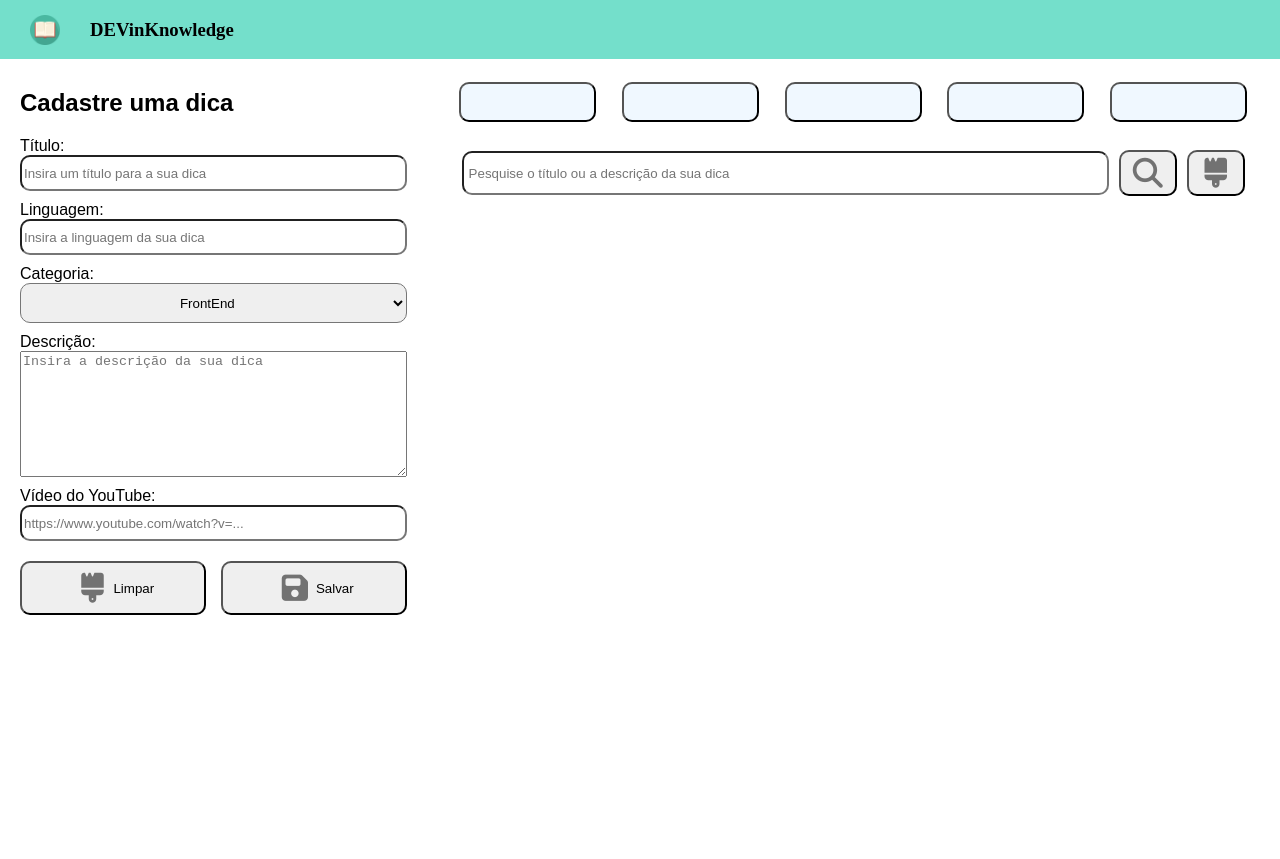
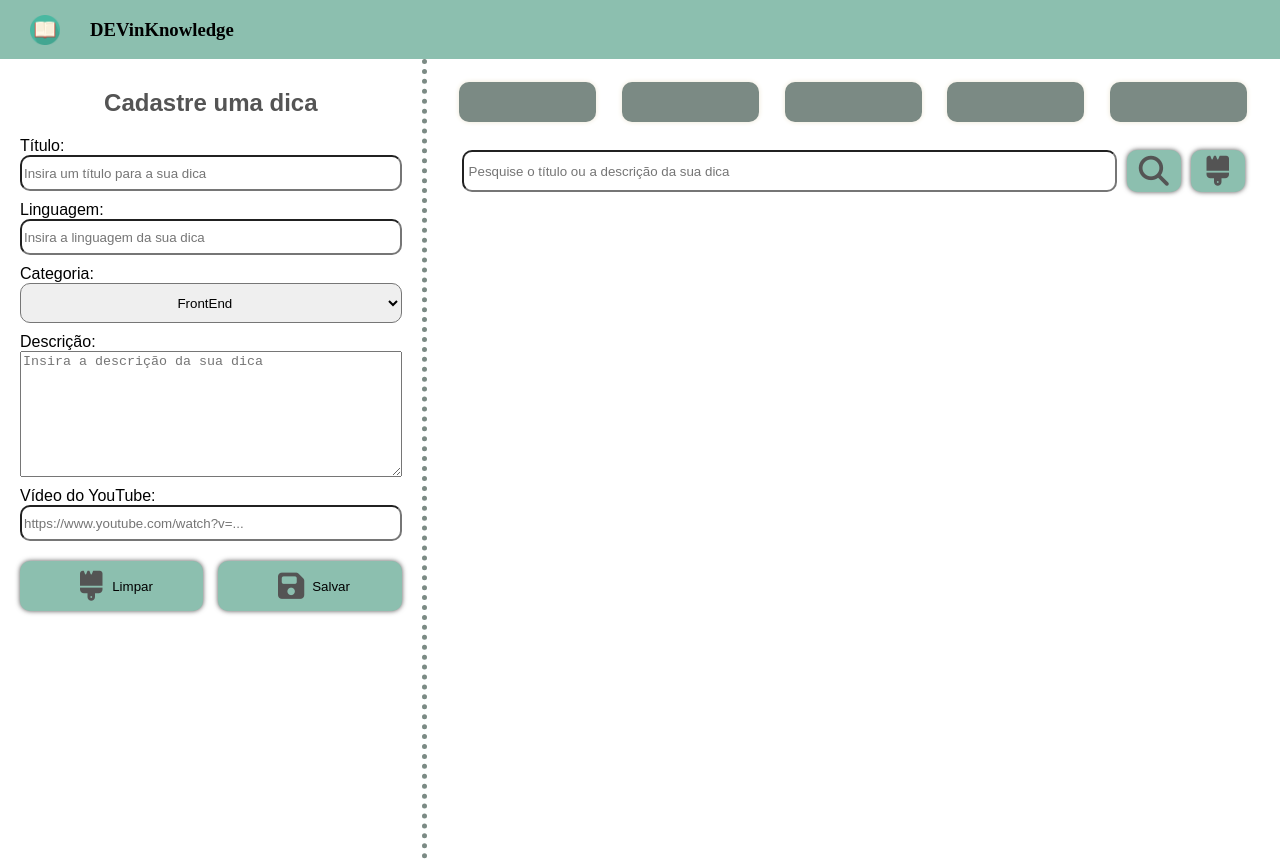
Before and after one commit to RuanUFSC/DEVinKnowledge, a plain HTML site: page index.html in a window 1280 px wide. Before the commit the page ends 800 px from the top, so only its background shows below. Drawn offline with Linux system fonts and the light colour scheme; no server answers.

Commit message:
Alterando paleta de cores

```diff
--- a/style/layout.css
+++ b/style/layout.css
@@ -29,7 +29,6 @@ body {
     box-sizing: border-box;
 }
 
-
 .modal {
     display: none;
     position: fixed;
@@ -43,7 +42,7 @@ body {
 }
 
 .modal-content {
-    background-color: #74dfcb96;
+    background-color: #54545471;
     margin: 7% auto;
     padding: 20px;
     border-radius: 10px;
--- a/style/style.css
+++ b/style/style.css
@@ -1,23 +1,35 @@
 [class*="fa-"]  {
-    color: rgb(114, 114, 114);
+    color: #545454;
     font-size: 30px;
     padding: 5px;
     width: 2.5vw;
 }
 
 [class*="fa-"]:hover {
-    color: rgb(34, 34, 34);
+    color: #7b8a84;
 }
 
 body {
     background-color:#ffffff;
     height: 100vh;
+    overflow: hidden;
+}
+
+button {
+    background-color: #8cbfaf;
+    transition: all 0.25s;
+    border: none;
+    box-shadow: 0px 0px 5px #545454;
+}
+
+button:hover {
+    background-color: #ede7d5;
 }
 
 .header {
-    background-color: #74dfcb;
+    background-color: #8cbfaf;
     display: flex;
-    font-family: Raleway;
+    font-family: 'Raleway';
     flex-direction: row;
     align-items: center;
 }
@@ -39,10 +51,13 @@ button {
     flex-direction: column;
     box-sizing: border-box;
     padding: 10px 20px;
+    height: 100vh;
+    border-right: 5px dotted #7b8a84;
 }
 
-.body-left h1{
+.body-left h2{
     text-align: center;
+    color: #545454;
 }
 
 .insertMenu {
@@ -96,7 +111,7 @@ button {
     flex-direction: column;
     box-sizing: border-box;
     padding: 10px 20px;
-    height: 87vh;
+    height: 90vh;
 }
 
 #languages {
@@ -106,14 +121,18 @@ button {
 }
 
 #languages button {
-    background-color: aliceblue;
+    background-color: #7b8a84;
+    color: #ede7d5;
     width: 15vw;
     height: 40px;
     margin: 1vw;
+    transition: all 0.25s;
+    border: none;
+    box-shadow: 0px 0px 5px #ede7d5;
 }
 
 #languages button:hover {
-    background-color: rgb(220, 237, 252);
+    background-color: #545454;
 }
 
 .search {
@@ -154,15 +173,17 @@ button {
 .item {
     word-wrap: break-word;
     box-sizing: border-box;
-    border: 1px solid gray;
     border-radius: 10px;
     margin-bottom: 10px;
     padding: 0 30px;
+    margin: 10px 0;
+    box-shadow: 0px 0px 10px #c1d4d1;
 }
 .item p {
     font-size: 2vw;
     font-weight: bold;
     text-align: center;
+    color: #545454;
 }
 
 .item-actions {
```
